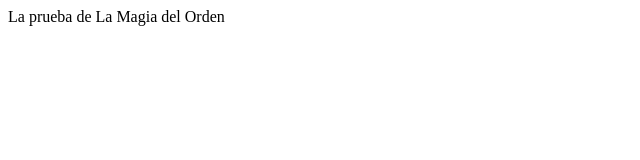
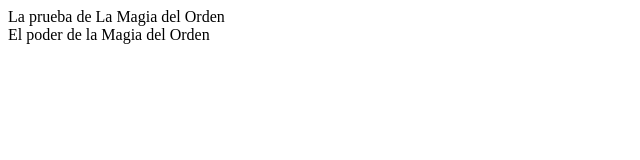
Before and after one commit to chirigotes/magiaorden, a plain HTML site: page index.html in a window 1280 px wide. Shown: the whole page, without its empty margins (0-640 px from the left). Drawn offline with Linux system fonts and the light colour scheme.

Commit message:
Segundo commit de rama

```diff
--- a/index.html
+++ b/index.html
@@ -7,5 +7,6 @@
     </head>
     <body>
         <div> La prueba de La Magia del Orden </div>
+        <div> El poder de la Magia del Orden </div>
     </body>
 </html>
```
